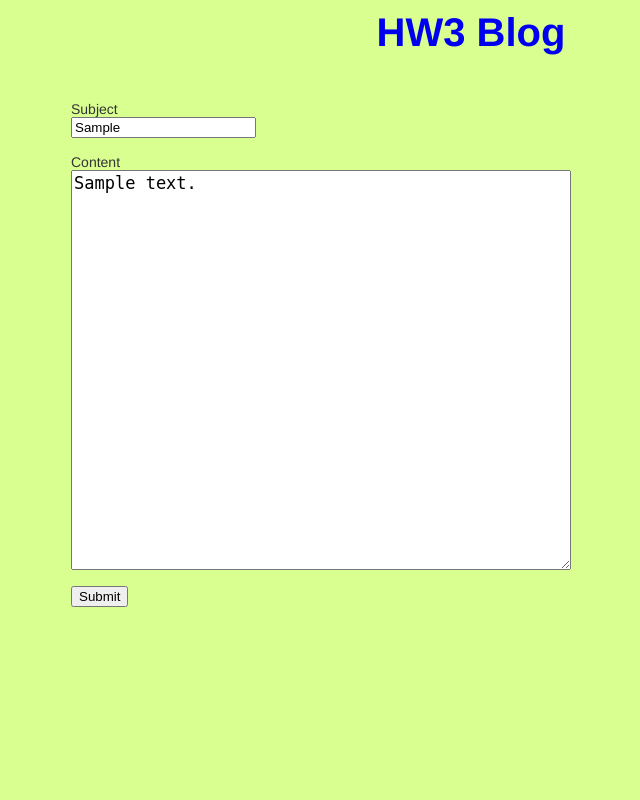
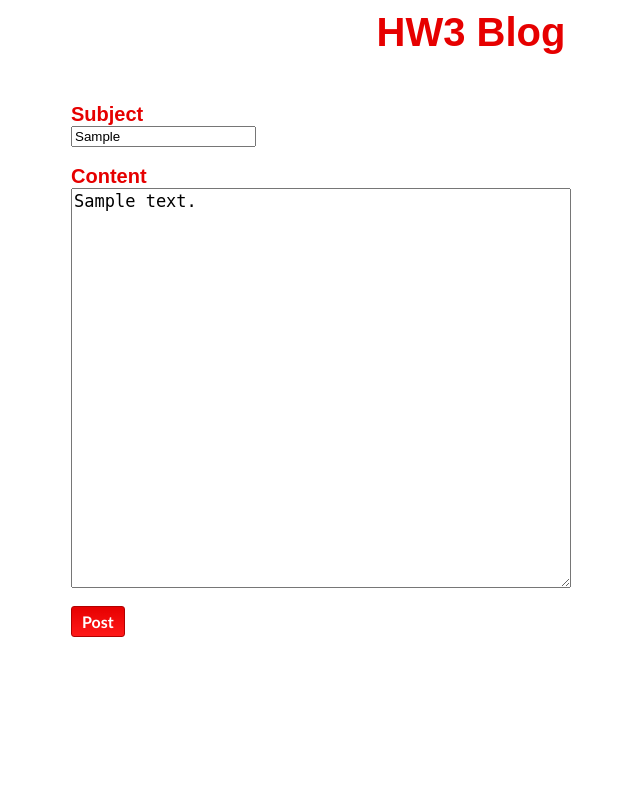
Before and after one commit to Mats01/HW3-blog, a Python web app: template hw3-blog/templates/post.html in a window 1280 px wide. Shown: the whole page, without its empty margins (169-809 px from the left). Run offline with Jinja, Linux system fonts and the light colour scheme; the template is opened without the code that fills it: most values are stand-ins (such as "Sample title", 1, 10 or a date in 2020).

Commit message:
Added CSS to the blog project.

```diff
--- a/hw3-blog/app.yaml
+++ b/hw3-blog/app.yaml
@@ -9,6 +9,9 @@ handlers:
   static_files: favicon.ico
   upload: favicon\.ico
 
+- url: /static
+  static_dir: static
+
 - url: .*
   script: main.app
 
--- a/hw3-blog/static/main.css
+++ b/hw3-blog/static/main.css
@@ -1,12 +1,12 @@
 body {
-    font-family: Helvetica, Arial, sans-serif;
-    font-size: 14px;
+    font-family: Arial;
+    font-size: 1em;
+
 
     width: 800px;
     margin: 0 auto;
     padding: 10px;
     color: #333;
-	background-color: #DAFF91
 }
 textarea {
   width: 500px;
@@ -16,10 +16,57 @@ textarea {
 }
 .main-title {
     display: block;
-    color: #222;
+    color: #E60000;
     font-size: 40px;
     font-weight: bold;
     text-align: center;
     margin-bottom: 30px;
-    text-decoration: none;
+	text-decoration: none;
 }
+.presubmit {
+    position: relative;
+    overflow: hidden;
+	border: 1px solid #B20000;
+    border-radius: 3px;
+    background: linear-gradient(#E60000, #FF1919);
+    color: white;
+    padding: 5px 10px;
+    display: inline-block;
+    font-family: 'Trebuchet MS';
+    font-weight: bold;
+}
+.presubmit input[type="submit"] {
+    position: absolute;
+    top: 0;
+    right: 0;
+    min-width: 100%;
+    min-height: 100%;
+    text-align: right;
+    filter: alpha(opacity=0);
+    opacity: 0;
+    outline: none;
+    display: block;
+    cursor: pointer;
+}
+.post-redirect {
+	text-decoration: none;
+	border: 1px solid #B20000;
+    border-radius: 3px;
+    background: linear-gradient(#E60000, #FF1919);
+    color: white;
+    padding: 5px 10px;
+    display: inline-block;
+    font-family: 'Trebuchet MS';
+    font-weight: bold;
+}
+.post-redirect a {
+	color: white;
+	font-family: 'Trebuchet MS';
+    font-weight: bold;
+	text-decoration: none;
+}
+.title {
+	color: #E60000;
+	font-weight: bold;
+	font-size: 1.25em;
+}
--- a/hw3-blog/templates/blog-base.html
+++ b/hw3-blog/templates/blog-base.html
@@ -1,12 +1,12 @@
 <html>
 <head>
 	<link type="text/css" rel="stylesheet" href="/static/main.css" />
+
 	<title>HW3 Blogs</title>
 </head>
 <body>
-	<h1 class='main-title'>
-		<a href='/blog' style='text-decoration: none'>HW3 Blog</a>
-	</h1>
+	<a href='/blog' class="main-title">HW3 Blog</a>
+
 	<marquee>---------------This is a pretty cool blog!--------------</marquee>
 	{% block content %}
 	{% endblock %}
--- a/hw3-blog/templates/post.html
+++ b/hw3-blog/templates/post.html
@@ -6,16 +6,18 @@
 	<title>HW3 Blog</title>
 </head>
 <body>
-	<form method="post" action="/blog/newpost">
-		<div>Subject</div>
+	<form class="submit-form" method="post" action="/blog/newpost">
+		<div class="title">Subject</div>
 		<input type="text" name="subject" value={{subject}}>
 		<br/>
 		<br/>
-		<div>Content</div>
+		<div class="title">Content</div>
 		<textarea name="content">{{content}}</textarea>
 		<br/>
 		<br/>
-		<input type="submit"/>
+		<span class="presubmit">
+			Post<input type="submit"/>
+		</span>
 		<br/>
 		<div name="error" style="color: red">{{error}}</div>
 	</form>
```
Also changed, not shown: hw3-blog/templates/blogs.html (+5 -3 lines).
